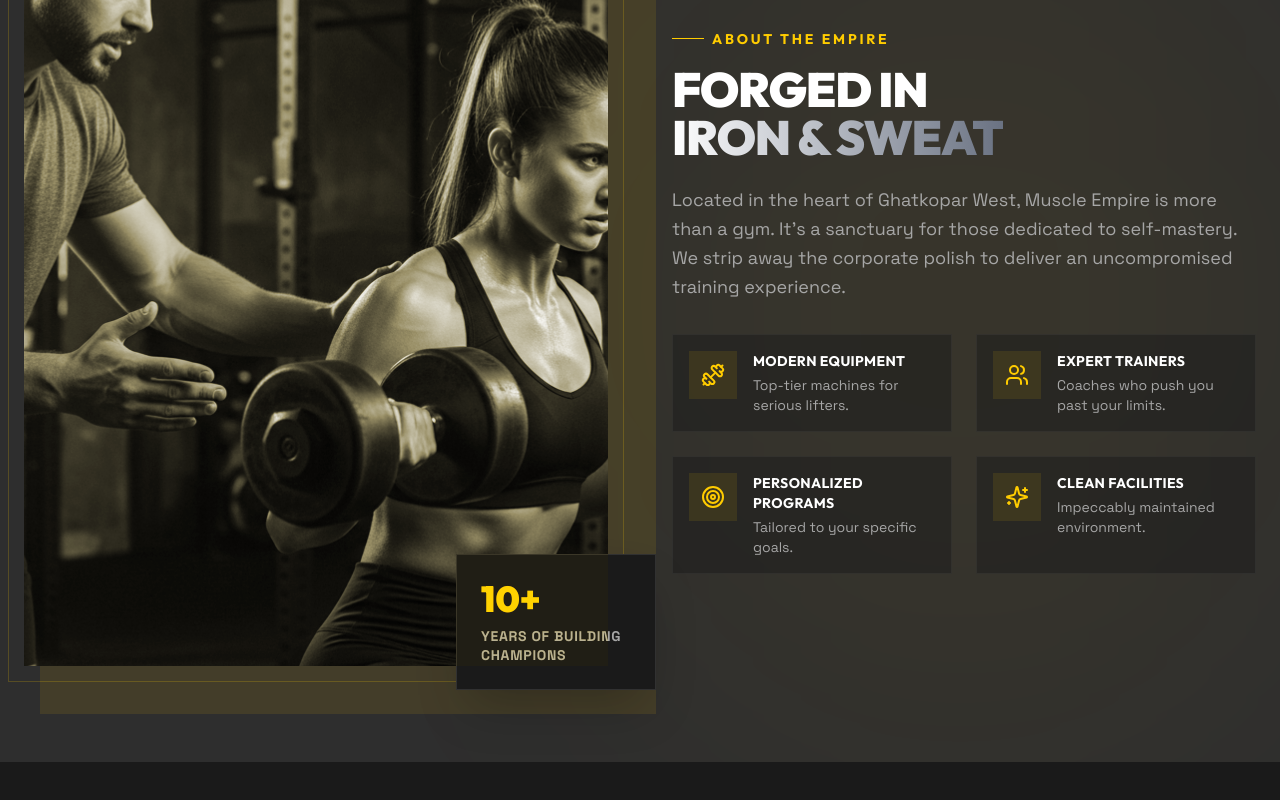
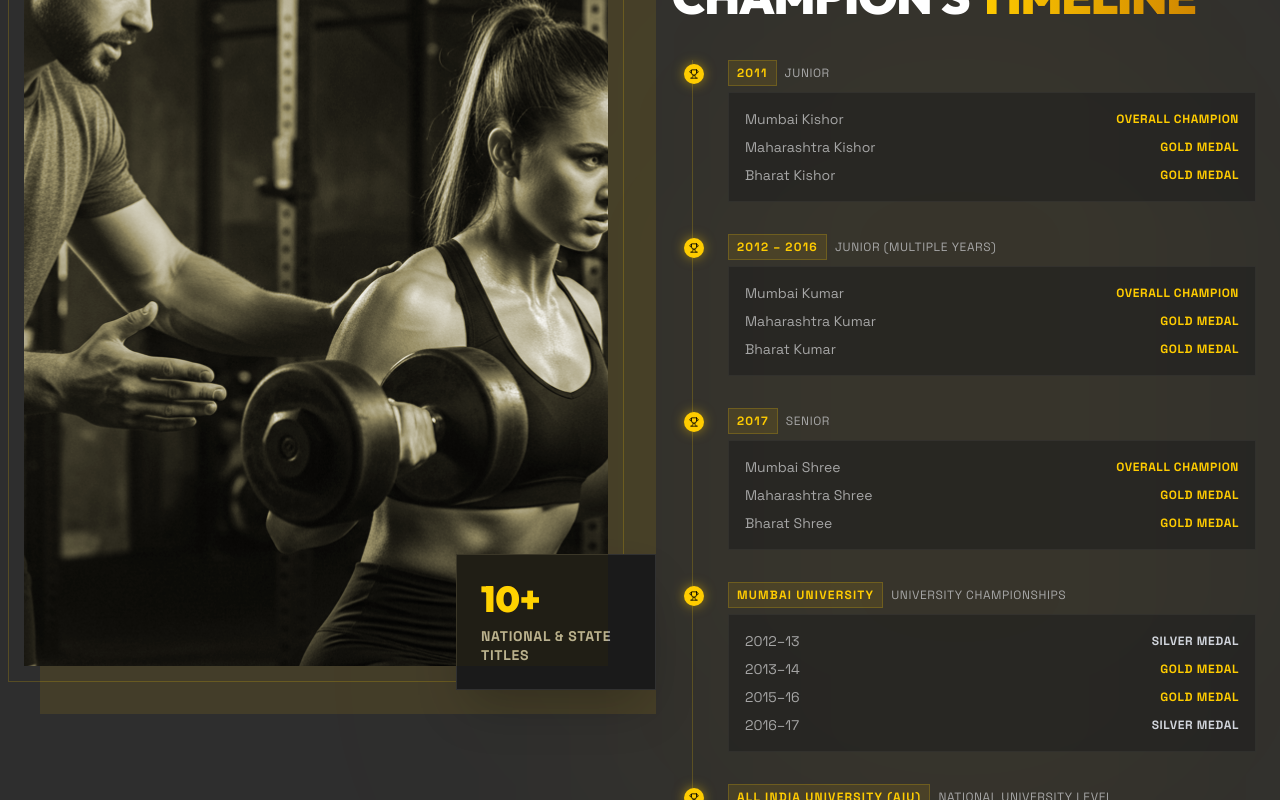
Before and after one commit to kinjal-webdev/muscle-empire, a React (Vite) app: page / in a window 1280 px wide. Shown: the part 960-1760 px from the top of the page. Built offline with nearby package versions, Linux system fonts and the light colour scheme.

Commit message:
feat: replace About with Achievements timeline, clean nav

```diff
--- a/src/components/About.tsx
+++ b/src/components/About.tsx
@@ -1,22 +1,62 @@
 import { motion } from "framer-motion";
-import { Dumbbell, Users, Target, Sparkles } from "lucide-react";
+import { Trophy } from "lucide-react";
 import aboutImg from "@/assets/images/about-img.png";
 
-const features = [
-  { icon: Dumbbell, title: "Modern Equipment", desc: "Top-tier machines for serious lifters." },
-  { icon: Users, title: "Expert Trainers", desc: "Coaches who push you past your limits." },
-  { icon: Target, title: "Personalized Programs", desc: "Tailored to your specific goals." },
-  { icon: Sparkles, title: "Clean Facilities", desc: "Impeccably maintained environment." },
+const achievements = [
+  {
+    year: "2011",
+    level: "Junior",
+    items: [
+      { title: "Mumbai Kishor", result: "Overall Champion" },
+      { title: "Maharashtra Kishor", result: "Gold Medal" },
+      { title: "Bharat Kishor", result: "Gold Medal" },
+    ],
+  },
+  {
+    year: "2012 – 2016",
+    level: "Junior (Multiple Years)",
+    items: [
+      { title: "Mumbai Kumar", result: "Overall Champion" },
+      { title: "Maharashtra Kumar", result: "Gold Medal" },
+      { title: "Bharat Kumar", result: "Gold Medal" },
+    ],
+  },
+  {
+    year: "2017",
+    level: "Senior",
+    items: [
+      { title: "Mumbai Shree", result: "Overall Champion" },
+      { title: "Maharashtra Shree", result: "Gold Medal" },
+      { title: "Bharat Shree", result: "Gold Medal" },
+    ],
+  },
+  {
+    year: "Mumbai University",
+    level: "University Championships",
+    items: [
+      { title: "2012–13", result: "Silver Medal" },
+      { title: "2013–14", result: "Gold Medal" },
+      { title: "2015–16", result: "Gold Medal" },
+      { title: "2016–17", result: "Silver Medal" },
+    ],
+  },
+  {
+    year: "All India University (AIU)",
+    level: "National University Level",
+    items: [
+      { title: "2013–14", result: "Represented Mumbai University" },
+      { title: "2015–16", result: "Bronze Medal" },
+    ],
+  },
 ];
 
 export default function About() {
   return (
     <section id="about" className="py-24 bg-secondary relative overflow-hidden">
-      {/* Decorative Background Element */}
       <div className="absolute top-0 right-0 w-1/2 h-full bg-primary/5 blur-[150px] rounded-full pointer-events-none" />
 
       <div className="container mx-auto px-4 md:px-6 relative z-10">
-        <div className="grid grid-cols-1 lg:grid-cols-2 gap-16 items-center">
+        <div className="grid grid-cols-1 lg:grid-cols-2 gap-16 items-start">
 
           {/* Image Side */}
           <motion.div
@@ -32,11 +72,10 @@ export default function About() {
               <div className="absolute inset-0 bg-primary/20 mix-blend-overlay z-10 group-hover:bg-transparent transition-colors duration-500" />
               <img
                 src={aboutImg}
-                alt="Trainer coaching an athlete"
+                alt="Champion athlete"
                 className="w-full h-full object-cover filter grayscale group-hover:grayscale-0 transition-all duration-700 scale-105 group-hover:scale-100"
               />
             </div>
-            {/* Floating Badge */}
             <motion.div
               className="absolute -bottom-6 -right-6 md:-right-12 bg-background border border-white/10 p-6 shadow-2xl max-w-[200px]"
               initial={{ opacity: 0, y: 20 }}
@@ -46,12 +85,12 @@ export default function About() {
             >
               <div className="text-4xl font-black text-primary mb-2 font-display">10+</div>
               <div className="text-sm font-bold uppercase tracking-wider text-muted-foreground leading-snug">
-                Years of building champions
+                National & State Titles
               </div>
             </motion.div>
           </motion.div>
 
-          {/* Text Side */}
+          {/* Achievements Timeline */}
           <motion.div
             initial={{ opacity: 0, x: 50 }}
             whileInView={{ opacity: 1, x: 0 }}
@@ -59,36 +98,68 @@ export default function About() {
             transition={{ duration: 0.8 }}
           >
             <h2 className="text-primary font-bold uppercase tracking-[0.2em] mb-4 text-sm flex items-center gap-2">
-              <span className="w-8 h-px bg-primary inline-block"></span>
-              About The Empire
+              <span className="w-8 h-px bg-primary inline-block" />
+              Hall of Fame
             </h2>
-            <h3 className="text-4xl md:text-5xl font-black uppercase tracking-tight mb-6">
-              Forged in <br/>
-              <span className="text-transparent bg-clip-text bg-gradient-to-r from-white to-gray-500">Iron & Sweat</span>
+            <h3 className="text-4xl md:text-5xl font-black uppercase tracking-tight mb-10">
+              Champion's{" "}
+              <span className="text-transparent bg-clip-text bg-gradient-to-r from-primary to-yellow-600">
+                Timeline
+              </span>
             </h3>
-            <p className="text-muted-foreground mb-8 text-lg leading-relaxed">
-              Located in the heart of Ghatkopar West, Muscle Empire is more than a gym. It’s a sanctuary for those dedicated to self-mastery. We strip away the corporate polish to deliver an uncompromised training experience.
-            </p>
 
-            <div className="grid grid-cols-1 sm:grid-cols-2 gap-6">
-              {features.map((feature, idx) => (
+            {/* Timeline */}
+            <div className="relative">
+              {/* Vertical line */}
+              <div className="absolute left-5 top-0 bottom-0 w-px bg-primary/20" />
+
+              <div className="space-y-8">
+                {achievements.map((block, idx) => (
                   <motion.div
                     key={idx}
-                  className="flex items-start gap-4 p-4 rounded-none bg-background/50 border border-white/5 hover:border-primary/30 transition-colors"
-                  initial={{ opacity: 0, y: 20 }}
-                  whileInView={{ opacity: 1, y: 0 }}
+                    initial={{ opacity: 0, x: 20 }}
+                    whileInView={{ opacity: 1, x: 0 }}
                     viewport={{ once: true }}
-                  transition={{ delay: 0.2 + idx * 0.1, duration: 0.5 }}
+                    transition={{ delay: idx * 0.1, duration: 0.5 }}
+                    className="relative pl-14"
                   >
-                  <div className="w-12 h-12 bg-primary/10 text-primary flex items-center justify-center shrink-0">
-                    <feature.icon size={24} />
+                    {/* Dot */}
+                    <div className="absolute left-3 top-1 w-5 h-5 bg-primary rounded-full flex items-center justify-center shadow-[0_0_12px_rgba(255,208,0,0.5)]">
+                      <Trophy size={10} className="text-black" />
                     </div>
-                  <div>
-                    <h4 className="font-bold text-white mb-1 uppercase text-sm tracking-wide">{feature.title}</h4>
-                    <p className="text-sm text-muted-foreground">{feature.desc}</p>
+
+                    {/* Year badge */}
+                    <div className="mb-2">
+                      <span className="text-xs font-black uppercase tracking-widest text-primary bg-primary/10 border border-primary/20 px-2 py-1">
+                        {block.year}
+                      </span>
+                      <span className="ml-2 text-xs text-muted-foreground uppercase tracking-wider">
+                        {block.level}
+                      </span>
+                    </div>
+
+                    {/* Medals */}
+                    <div className="bg-background/50 border border-white/5 p-4 space-y-2">
+                      {block.items.map((item, i) => (
+                        <div key={i} className="flex items-center justify-between gap-4">
+                          <span className="text-sm text-muted-foreground">{item.title}</span>
+                          <span className={`text-xs font-black uppercase tracking-wider shrink-0 ${
+                            item.result.includes("Overall") || item.result.includes("Gold")
+                              ? "text-primary"
+                              : item.result.includes("Silver")
+                              ? "text-gray-300"
+                              : item.result.includes("Bronze")
+                              ? "text-orange-400"
+                              : "text-blue-400"
+                          }`}>
+                            {item.result}
+                          </span>
+                        </div>
+                      ))}
                     </div>
                   </motion.div>
                 ))}
+              </div>
             </div>
           </motion.div>
         </div>
--- a/src/components/Navbar.tsx
+++ b/src/components/Navbar.tsx
@@ -6,7 +6,7 @@ import logo from "@/assets/images/logo.jpeg";
 
 const navLinks = [
   { name: "Home", href: "#home" },
-  { name: "About", href: "#about" },
+  { name: "Achievements", href: "#about" },
   { name: "Services", href: "#services" },
   { name: "Reviews", href: "#reviews" },
   { name: "Contact", href: "#contact" },
--- a/src/lib/sheets.ts
+++ b/src/lib/sheets.ts
@@ -1,4 +1,4 @@
-export const APPS_SCRIPT_URL = "https://script.google.com/macros/s/AKfycbzunu8DEaMN-vF7rfSAqlJfyOVnvw284n_YJ4dMGRSVsHupNbUG9u_GG8AAUt4g8e6ZLw/exec";
+export const APPS_SCRIPT_URL = "https://script.google.com/macros/s/AKfycbxJECDM-7G_wkNiQ6mXR1wJygnhU7L-nNmA5jAep1H7RzhVciG1FBIUF-XtgYBzv-z2JA/exec";
 
 export type AssessmentData = {
   id?: string;
```
Lines whose indentation alone changed are shown as unchanged.
